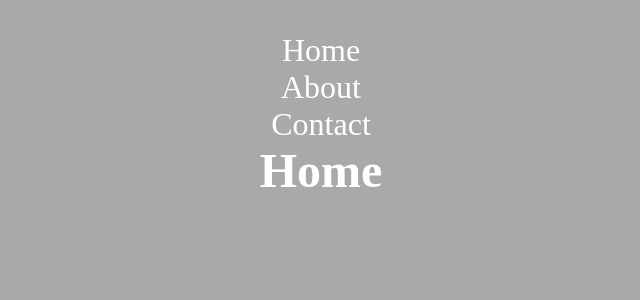
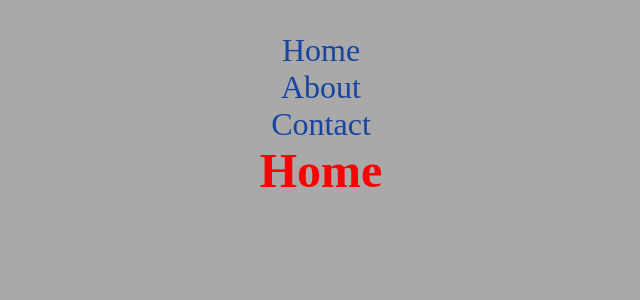
Before and after one commit to Degi100/centraldev, a React (Create React App) app: page / in a window 1280 px wide. Shown: the top 300 px of the page, without its empty margins (319-959 px from the left). Built offline with nearby package versions, Linux system fonts and the light colour scheme.

Commit message:
add style

```diff
--- a/src/App.scss
+++ b/src/App.scss
@@ -15,7 +15,7 @@ li{
 a{
   cursor: pointer;
   text-decoration: none;
-  color: #ffffff;
+  color: #1743a1;
 }
 .App {
   text-align: center;
@@ -26,7 +26,7 @@ a{
 
 body{
   background-color: darkgray;
-  color: white;
+  color: rgb(255, 0, 0);
   margin-top: 2rem;
   font-size: 2rem;
 }
--- a/src/components/Navigation/Navigation.scss
+++ b/src/components/Navigation/Navigation.scss
@@ -5,7 +5,7 @@
       display: flex;
       li {
         a {
-          padding: 0px;
+          padding: 0.5.rem;
           margin: 2rem;
           background-color: blue;
           border-radius: 2px;
```
Also changed, not shown: src/components/Header/Header.js (+11 -5 lines), src/components/Navigation/Navigation.js (+15 -9 lines).
